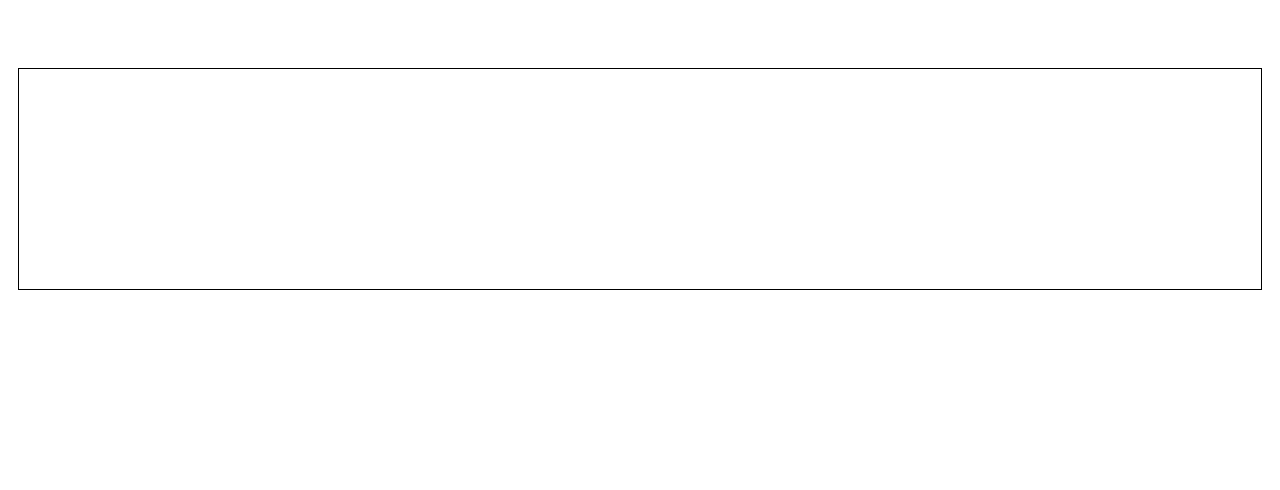
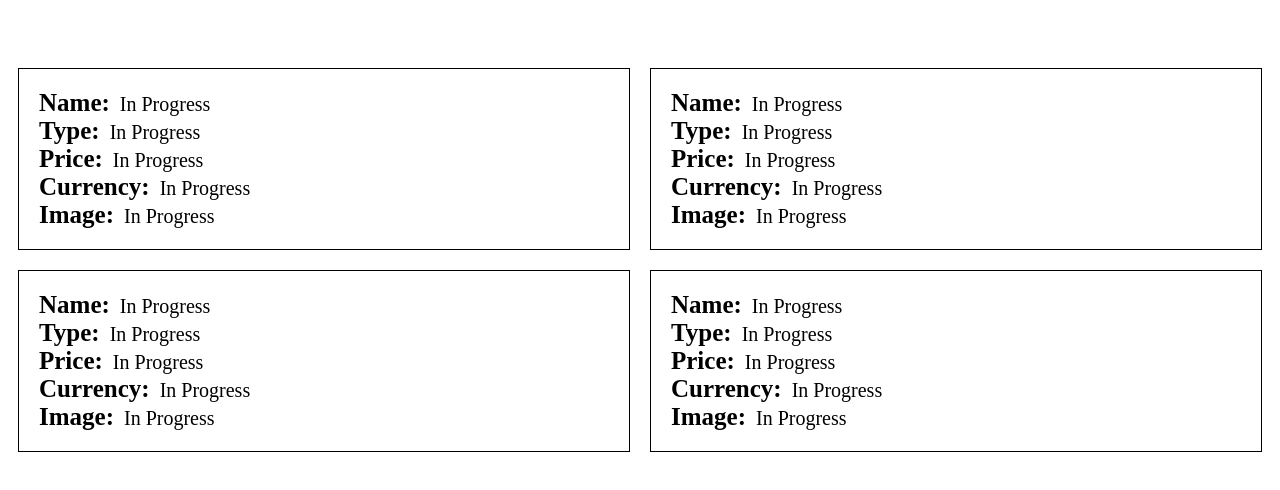
Before and after one commit to Vallflatt/webdev-101-course, a plain HTML site: page index.html in a window 1280 px wide. Drawn offline with Linux system fonts and the light colour scheme.

Commit message:
create products in the DOM

```diff
--- a/main.css
+++ b/main.css
@@ -12,7 +12,7 @@
   flex: 1;
   border: 1px solid black;
   padding: 20px;
-  height: 180px;
+  height: 100%;
   margin: 10px;
 }
 
--- a/main.js
+++ b/main.js
@@ -2,46 +2,8 @@ runApp();
 
 function runApp() {
 
-  // examples for callback functions
-  // const productElement1 = document.getElementById("product1");
-  const productElements = document.getElementsByClassName("product");
-  const container = document.getElementById("productContainer");
-  // function to create the html structure: 1. div product row, div product 1, div product
-  // field span product label 5 times
-
-  const createProductRow = () => {
-    const row = document.createElement("div");
-    row.classList.add("product-row")
-    return row;
-  }
-
-  const createProductElement = () => {
-    const productElement = document.createElement("div");
-    productElement.classList.add("product");
-    return productElement;
-  }
-
-  const row = createProductRow();
-  const productElement = createProductElement();
-
-  row.appendChild(productElement);
-  container.appendChild(row);
-
-
-
-  // for(let i = 0; i < productElements.length; i++) {
-  //   const product = productElements[i]
-  //   product.addEventListener("click", () => {console.log(`Hello World ${i + 1}`)});
-  // }
-
   class Product {
-    constructor(
-      name = "Default Name",
-      type,
-      price,
-      currency = "usd",
-      image = "unsplash_url"
-    ) {
+    constructor(name = "Default Name", type, price, currency = "usd", image = "unsplash_url") {
       this.name = name;
       this.type = type;
       this.price = price;
@@ -69,9 +31,58 @@ function runApp() {
 
   const products = [product1, product2, product3, product4];
 
-  for (let i = 0; i < products.length; i++) {
-    const product = products[i];
-    product.displayInfo();
-    console.log("-----------------");
+  const container = document.getElementById("productContainer");
+
+  const createProductRow = () => {
+    const row = document.createElement("div");
+    row.classList.add("product-row");
+    return row;
   }
+
+  const createProductElement = () => {
+    const productElement = document.createElement("div");
+    productElement.classList.add("product");
+
+    const productLabels = ["Name", "Type", "Price", "Currency", "Image"];
+    productLabels.forEach(label => {
+      const productField = document.createElement("div");
+      const productLabel = document.createElement("span");
+
+      productField.classList.add("product-field");
+      productLabel.classList.add("product-label");
+
+      productLabel.innerHTML = `${label}:`;
+      const text = document.createTextNode("In Progress");
+
+      productField.appendChild(productLabel);
+      productField.appendChild(text);
+      productElement.appendChild(productField);
+    })
+
+    return productElement;
+  }
+
+
+  let row;
+
+  products.forEach((product, index) => {
+
+    if (index % 2 === 0) {
+      row = createProductRow();
+      container.appendChild(row);
+    }
+
+    row.appendChild(createProductElement());
+
+    // row =  createProductRow();
+    // row.appendChild(productElement);
+    // container.appendChild(row);
+  })
+
+
+  let a = 10;
+  let b = 20;
+  console.log(a, b);
+  [a, b] = [b, a];
+  console.log(a, b);
 }
```
Also changed, not shown: create-element-nice.js (added, +63 -0 lines).
